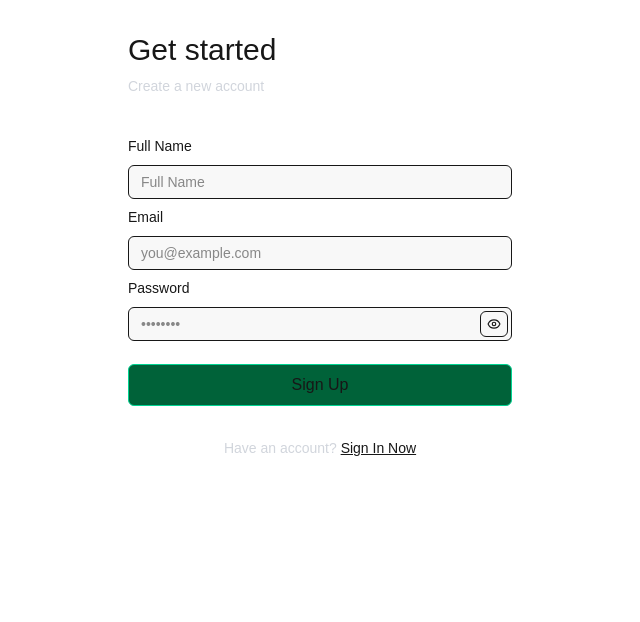
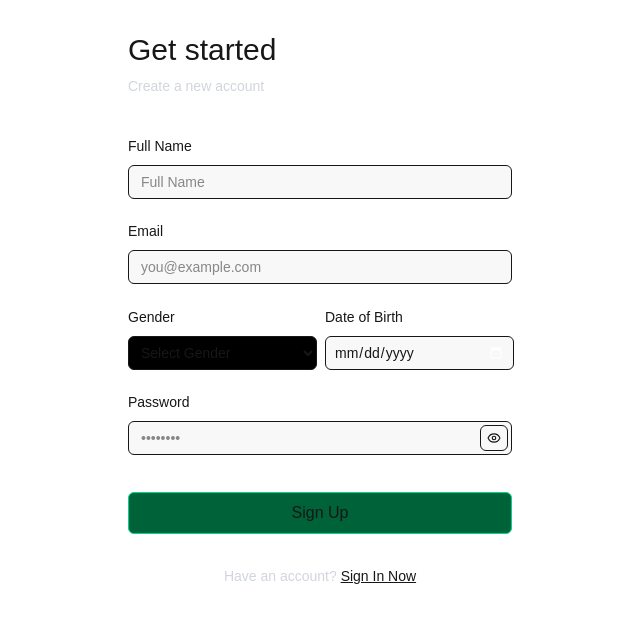
Before and after one commit to TahaBinShafiq/Mini-Hackathon, a Next.js app: page /signup in a window 1280 px wide. Shown: the top 622 px of the page, without its empty margins (320-960 px from the left). Built offline with nearby package versions, Linux system fonts and the light colour scheme.

Commit message:
add gender and dateOfBirth inputs

```diff
--- a/src/app/globals.css
+++ b/src/app/globals.css
@@ -25,3 +25,8 @@ body {
   color: var(--foreground);
   font-family: Arial, Helvetica, sans-serif;
 }
+
+
+input[type="date"]::-webkit-calendar-picker-indicator {
+  filter: invert(1) brightness(150%) contrast(200%);
+}
--- a/src/app/pages-partials/signUp-page/index.js
+++ b/src/app/pages-partials/signUp-page/index.js
@@ -12,16 +12,21 @@ export default function SignUpPage() {
     const [userData, setUserData] = useState({
         fullName: "",
         email: "",
-        password: ""
+        gender: "",
+        dateOfBirth: "",
+        password: "",
+
     })
     const [emptyInputs, setEmptyInputs] = useState(false)
 
 
     const submitForm = () => {
-        if (!userData.fullName || !userData.email || !userData.password) {
+
+        if (!userData.fullName || !userData.email || !userData.password || !userData.gender || !userData.dateOfBirth) {
             setEmptyInputs(true);
-            return
+            return;
         }
+        setEmptyInputs(false)
         createUserWithEmailAndPassword(auth, userData.email, userData.password)
             .then((userCredential) => {
                 // Signed up
@@ -49,6 +54,8 @@ export default function SignUpPage() {
         await setDoc(doc(db, "users", id), {
             name: userData.fullName,
             email: userData.email,
+            gender: userData.gender,
+            dateOfBirth: userData.dateOfBirth,
             id: id
         })
     }
@@ -58,14 +65,6 @@ export default function SignUpPage() {
     function handlePass() {
         setShowPass(!showPass)
     }
-
-
-
-
-
-
-
-
 
 
     return (
@@ -106,6 +105,10 @@ export default function SignUpPage() {
                                             value={userData.fullName}
                                             onChange={(event) => setUserData({ ...userData, fullName: event.target.value })}
                                         />
+                                        <p className={`text-red-500 text-[10px] mt-0 transition-all duration-200 ${emptyInputs && !userData.fullName ? "opacity-100" : "opacity-0"
+                                            }`}>
+                                            Fill this field
+                                        </p>
                                     </div>
 
                                     <div className="mt-2" style={{ opacity: 1, transform: "none" }} />
@@ -141,11 +144,104 @@ export default function SignUpPage() {
                                             value={userData.email}
                                             onChange={(event) => setUserData({ ...userData, email: event.target.value })}
                                         />
+                                        <p className={`text-red-500 text-[10px] mt-0 transition-all duration-200 ${emptyInputs && !userData.fullName ? "opacity-100" : "opacity-0"
+                                            }`}>
+                                            Fill this field
+                                        </p>
                                     </div>
                                     <div className="mt-2" style={{ opacity: 1, transform: "none" }} />
                                 </div>
                             </div>
                         </div>
+
+                        <div className="flex gap-[8px]">
+                            <div name="email" className="relative text-sm flex flex-col gap-2">
+                                <div
+                                    className="transition-all duration-500 ease-in-out flex flex-row gap-2 justify-between"
+                                >
+                                    <label
+                                        className="text-sm text peer-disabled:cursor-not-allowed peer-disabled:opacity-70 transition-colors text-foreground flex gap-2 items-center break-all leading-normal"
+                                        htmlFor="gender"
+                                    >
+                                        <span>Gender</span>
+                                    </label>
+                                </div>
+                                <div
+                                    className="transition-all duration-500 ease-in-out order-1 col-span-12"
+                                >
+                                    <div >
+                                        <select
+                                            id="gender"
+                                            name="gender"
+                                            className={`w-[189px] cursor-pointer rounded-md border border-control bg-black text-sm leading-4 px-2 h-[34px]
+                                                        placeholder:text-foreground-muted
+                                                        focus-visible:outline-none focus-visible:ring-1
+                                                        focus-visible:ring-background-control focus-visible:ring-offset-1 focus-visible:ring-offset-foreground-muted
+                                                        disabled:cursor-not-allowed disabled:text-foreground-muted
+                                                        aria-[] aria-[invalid=true]:bg-destructive-200 aria-[invalid=true]:border-destructive-400
+                                                        aria-[invalid=true]:focus:border-destructive aria-[invalid=true]:focus-visible:border-destructive
+                                                         ${emptyInputs && !userData.gender ? "border-red-500 focus-visible:ring-red-500" : ""}
+                                                          `}
+                                            value={userData.gender}
+                                            onChange={(event) => setUserData({ ...userData, gender: event.target.value })}
+                                        >
+                                            <option value="" disabled>Select Gender</option>
+                                            <option value="Male">Male</option>
+                                            <option value="Female">Female</option>
+                                            <option value="Other">Other</option>
+                                        </select>
+
+                                    </div>
+                                    <p className={`text-red-500 text-[10px] mt-0 transition-all duration-200 ${emptyInputs && !userData.gender ? "opacity-100" : "opacity-0"
+                                        }`}>
+                                        Fill this field
+                                    </p>
+
+                                    <div className="mt-2" style={{ opacity: 1, transform: "none" }} />
+                                </div>
+                            </div>
+
+                            <div name="email" className="relative text-sm flex flex-col gap-2">
+                                <div
+                                    className="transition-all duration-500 ease-in-out flex flex-row gap-2 justify-between"
+
+                                >
+                                    <label
+                                        className="text-sm text peer-disabled:cursor-not-allowed peer-disabled:opacity-70 transition-colors text-foreground flex gap-2 items-center break-all leading-normal"
+                                        htmlFor="date"
+                                    >
+                                        <span>Date of Birth</span>
+                                    </label>
+                                </div>
+                                <div
+                                    className="transition-all duration-500 ease-in-out order-1 col-span-12"
+                                >
+                                    <div  >
+                                        <input
+                                            type="date"
+                                            id="date"
+                                            name="date"
+                                            className={` w-[189px] cursor-pointer rounded-md border border-control read-only:border-button bg-foreground/[.026] file:border-0 file:bg-transparent file:text-sm file:font-medium placeholder:text-foreground-muted read-only:text-foreground-light focus-visible:outline-none focus-visible:ring-1 focus-visible:ring-background-control focus-visible:ring-offset-1 focus-visible:ring-offset-foreground-muted disabled:cursor-not-allowed disabled:text-foreground-muted aria-[] aria-[invalid=true]:bg-destructive-200 aria-[invalid=true]:border-destructive-400 aria-[invalid=true]:focus:border-destructive aria-[invalid=true]:focus-visible:border-destructive text-sm leading-4 px-2 py-0 w-[176px] h-[34px]
+                                              ${emptyInputs && !userData.dateOfBirth ? "border-red-500 focus-visible:ring-red-500" : ""}`
+                                            }
+                                            value={userData.dateOfBirth}
+                                            onChange={(event) => setUserData({ ...userData, dateOfBirth: event.target.value })}
+                                        />
+
+                                    </div>
+                                    <p className={`text-red-500 text-[10px] mt-0 transition-all duration-200 ${emptyInputs && !userData.dateOfBirth ? "opacity-100" : "opacity-0"
+                                        }`}>
+                                        Fill this field
+                                    </p>
+
+                                    <div className="mt-2" style={{ opacity: 1, transform: "none" }} />
+                                </div>
+                            </div>
+
+                        </div>
+
+
+
                         <div className="relative">
                             <div>
                                 <div name="password" className="relative text-sm flex flex-col gap-2">
@@ -181,6 +277,10 @@ export default function SignUpPage() {
                                                     value={userData.password}
                                                     onChange={(event) => setUserData({ ...userData, password: event.target.value })}
                                                 />
+                                                <p className={`text-red-500 text-[10px] mt-0 transition-all duration-200 ${emptyInputs && !userData.fullName ? "opacity-100" : "opacity-0"
+                                                    }`}>
+                                                    Fill this field
+                                                </p>
                                                 <button
 
                                                     type="button"
```
